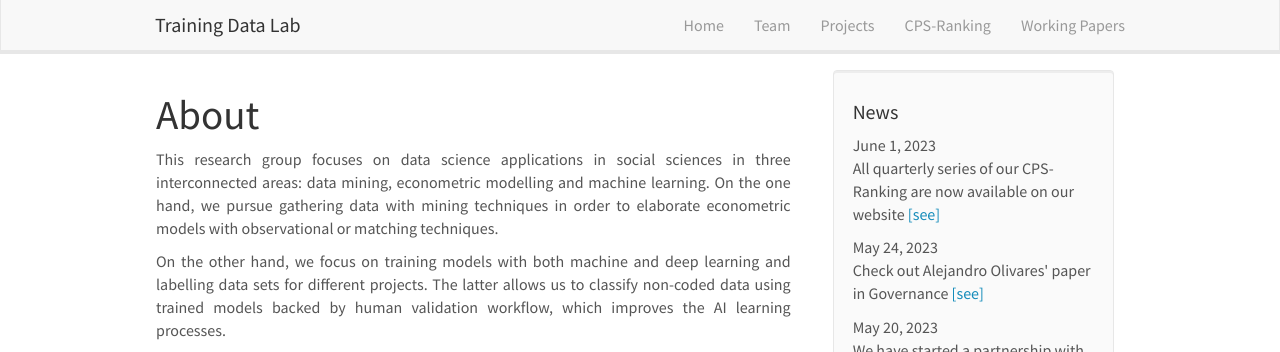
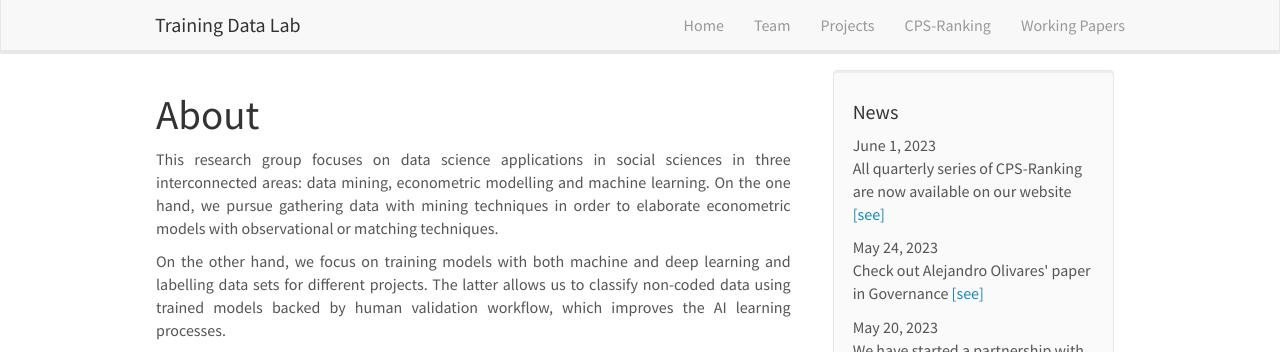
Before and after one commit to training-datalab/old-training-datalab.com, a Jekyll site: the page built from _pages/home.md, in a window 1280 px wide. Shown: the top 352 px of the page. Built offline with Jekyll 4.4.1, drawn with Linux system fonts in a browser that asks for light colours; nearby versions of some CDN libraries.

Commit message:
Update news.yml

```diff
--- a/_data/news.yml
+++ b/_data/news.yml
@@ -1,5 +1,5 @@
 - date: June 1, 2023
-  headline: "All quarterly series of our CPS-Ranking are now available on our website"
+  headline: "All quarterly series of CPS-Ranking are now available on our website"
   newslink: <a href="https://training-datalab.com/projects/cps-ranking">[see]</a>
 
 - date: May 24, 2023
```
